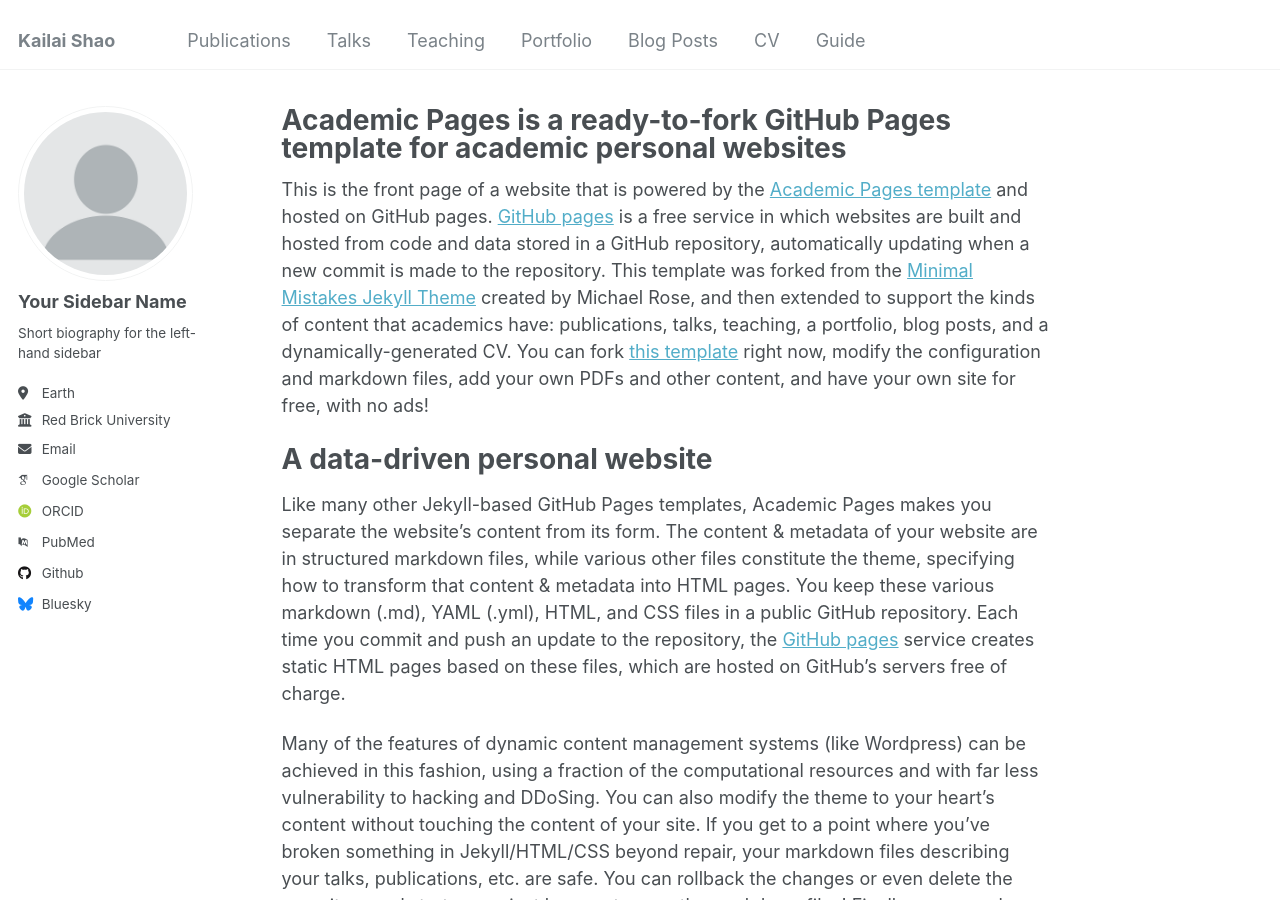
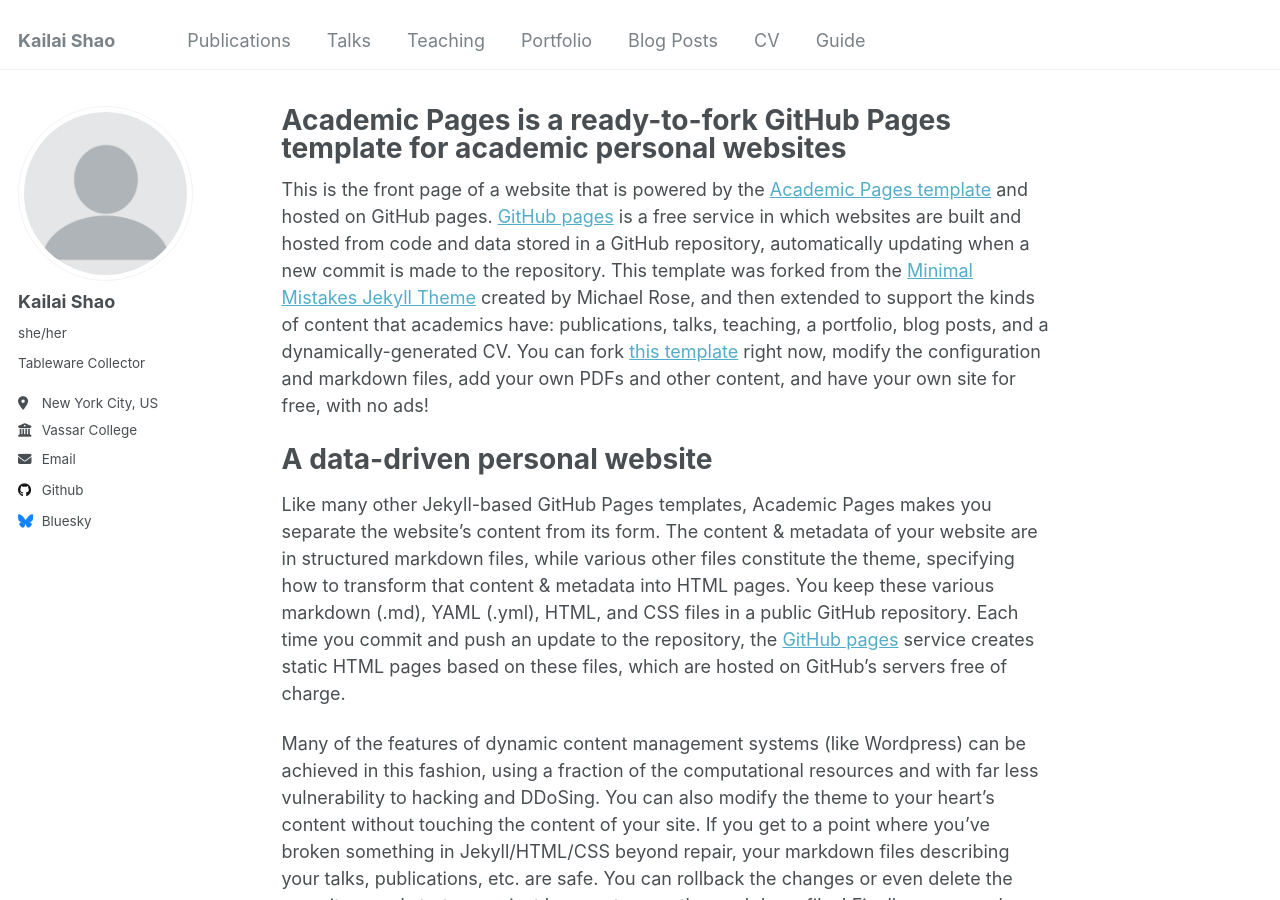
Before and after one commit to kshao19/kshao19.github.io, a Jekyll site: the page built from _pages/about.md, in a window 1280 px wide and 900 px high. Built offline with Jekyll 4.4.1, drawn with Linux system fonts in a browser that asks for light colours; some web fonts are replaced.

Commit message:
Update _config.yml

```diff
--- a/_config.yml
+++ b/_config.yml
@@ -11,7 +11,7 @@ locale                   : "en-US"
 title                    : "Kailai Shao"
 title_separator          : "-"
 name                     : &name "Kailai Shao"
-description              : &description "personal description"
+description              : &description "Antitrust Data Analyst in NYC"
 url                      : https://kshao19.github.io # the base hostname & protocol for your site e.g. "https://[your GitHub username].github.io"
 baseurl                  : "" # the subpath of your site, e.g. "/blog"
 repository               : "kshao19/kshao19.github.io"
@@ -22,21 +22,21 @@ repository               : "kshao19/kshao19.github.io"
 author:
   # Biographic information
   avatar           : "profile.png"
-  name             : "Your Sidebar Name"
-  pronouns         : # example: "she/her"
-  bio              : "Short biography for the left-hand sidebar"
-  location         : "Earth"
-  employer         : "Red Brick University"
+  name             : "Kailai Shao"
+  pronouns         : "she/her"
+  bio              : "Tableware Collector"
+  location         : "New York City, US"
+  employer         : "Vassar College"
   uri              : # URL
-  email            : "none@example.org"
+  email            : "kailai_shao@outlook.com"
 
   # Academic websites
   arxiv            : # URL - Update with the correct link to your profile
-  googlescholar    : "https://scholar.google.com/citations?user=PS_CX0AAAAAJ"
+  googlescholar    : # "https://scholar.google.com/citations?user=PS_CX0AAAAAJ"
   impactstory      : # URL
-  orcid            : "http://orcid.org/yourorcidurl"
+  orcid            : # "http://orcid.org/yourorcidurl"
   semantic         : # URL
-  pubmed           : "https://www.ncbi.nlm.nih.gov/pubmed/?term=john+snow"
+  pubmed           : # "https://www.ncbi.nlm.nih.gov/pubmed/?term=john+snow"
   researchgate     : # URL
   scopus           : # URL
 
@@ -44,7 +44,7 @@ author:
   bitbucket        : # Username - Update with your username on the site
   codepen          : # Username
   dribbble         : # Username
-  github           : "academicpages"
+  github           : "https://github.com/kshao19"
   kaggle           : # Username
   stackoverflow    : # User number or user number and name (i.e., use "1" or "1/jeff-atwood")
 
```
